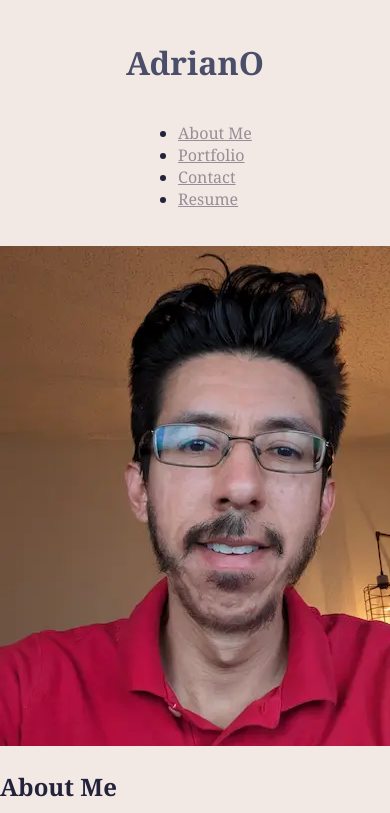
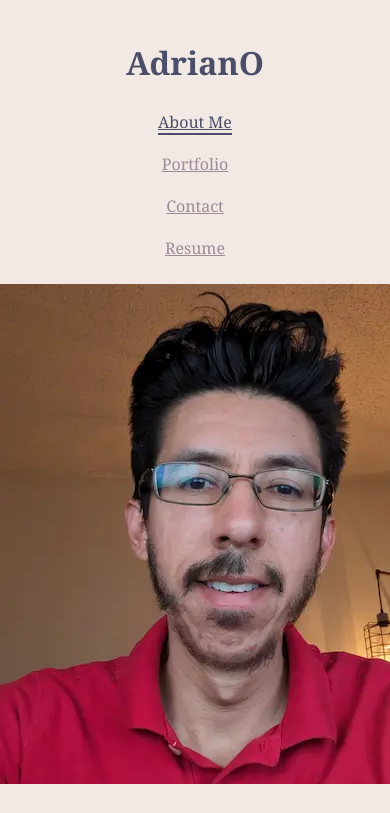
Before and after one commit to Agerian/react-portfolio, a React (Vite) app: page / in a window 390 px wide. Shown: the top 813 px of the page. Built offline with nearby package versions, Linux system fonts and the light colour scheme.

Commit message:
Refactor navigation component and add navigation styles

```diff
--- a/src/components/Navigation.jsx
+++ b/src/components/Navigation.jsx
@@ -1,14 +1,31 @@
 import React from 'react';
 import { NavLink } from 'react-router-dom';
+import '../styles/Navigation.css';
 
 function Navigation() {
   return (
-    <nav>
+    <nav className="navigation">
       <ul>
-        <li><NavLink to="/">About Me</NavLink></li>
-        <li><NavLink to="/portfolio">Portfolio</NavLink></li>
-        <li><NavLink to="/contact">Contact</NavLink></li>
-        <li><NavLink to="/resume">Resume</NavLink></li>
+      <li>
+          <NavLink to="/" className={({ isActive }) => isActive ? 'navLink active' : 'navLink'}>
+            About Me
+          </NavLink>
+        </li>
+        <li>
+          <NavLink to="/portfolio" className={({ isActive }) => isActive ? 'navLink active' : 'navLink'}>
+            Portfolio
+          </NavLink>
+        </li>
+        <li>
+          <NavLink to="/contact" className={({ isActive }) => isActive ? 'navLink active' : 'navLink'}>
+            Contact
+          </NavLink>
+        </li>
+        <li>
+          <NavLink to="/resume" className={({ isActive }) => isActive ? 'navLink active' : 'navLink'}>
+            Resume
+          </NavLink>
+        </li>
       </ul>
     </nav>
   )
--- /dev/null
+++ b/src/styles/Navigation.css
@@ -0,0 +1,35 @@
+.navigation ul {
+  padding: 0;
+  margin: 0;
+  list-style: none;
+  display: flex;
+  gap: 30px;
+}
+
+.navigation li {
+  margin: 0;
+}
+
+navLink, navLink:active {
+  color: #9A8C98;
+  text-decoration: none;
+  font-weight: bold;
+  transition: color 0.3s ease;
+}
+
+.navLink.active {
+  color: #4A4E69;
+  border-bottom: 2px solid #4A4E69;
+}
+
+@media (max-width: 768px) {
+  .navigation ul {
+    flex-direction: column;
+    align-items: center;
+    gap: 10px;
+  }
+
+  .navigation li {
+    margin: 5px 0;
+  }
+}
```
